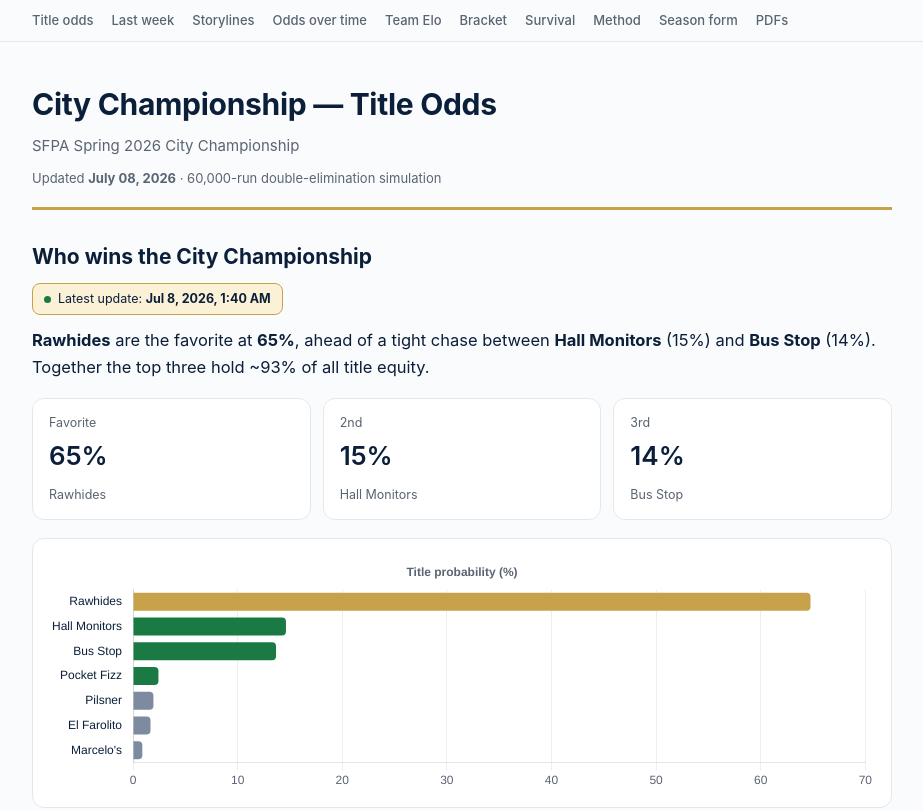
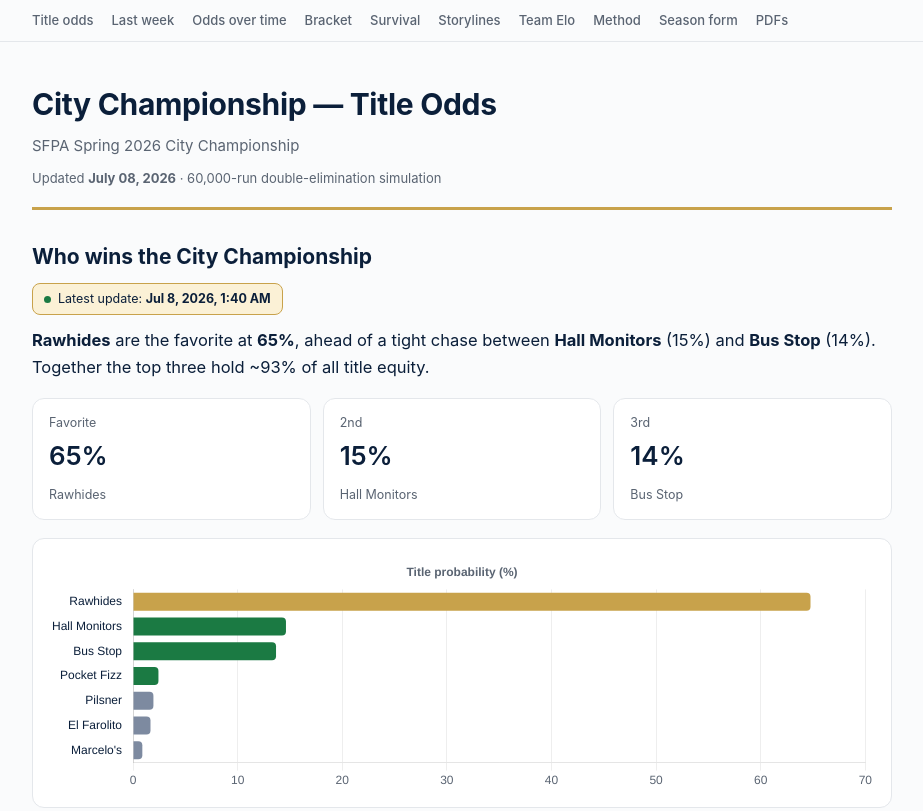
Before and after one commit to steven-sfpa/sfpa-odds, a plain HTML site: page index.html in a window 1280 px wide. Shown: the top 811 px of the page, without its empty margins (178-1101 px from the left). Drawn offline with nearby package versions, Linux system fonts and the light colour scheme.

Commit message:
Reorder report: dynamic sections above static

```diff
--- a/index.html
+++ b/index.html
@@ -72,8 +72,8 @@
 </head>
 <body>
 <nav><div class="inner">
-  <a href="#odds">Title odds</a><a href="#recap">Last week</a><a href="#storylines">Storylines</a><a href="#movement">Odds over time</a><a href="#power">Team Elo</a>
-  <a href="#bracket">Bracket</a><a href="#equity">Survival</a><a href="#method">Method</a>
+  <a href="#odds">Title odds</a><a href="#recap">Last week</a><a href="#movement">Odds over time</a><a href="#bracket">Bracket</a><a href="#equity">Survival</a>
+  <a href="#storylines">Storylines</a><a href="#power">Team Elo</a><a href="#method">Method</a>
   <a href="#form">Season form</a><a href="#pdf">PDFs</a>
 </div></nav>
 
@@ -154,6 +154,27 @@ function render(d){
      +'<p class="small">Model-predicted score (favorite &amp; expected margin) vs. the actual result. ⚡ marks a match the model\'s pick lost; winner\'s game count shown first.</p></section>';
   }
 
+  /* ===== DYNAMIC SECTIONS (change week to week) come first ===== */
+
+  /* MOVEMENT (time-series) */
+  h+='<section id="movement"><h2>Title odds over time</h2>'
+   +'<p>Each team\'s championship odds, re-computed after every play session (Tuesdays = winners\' bracket, Thursdays = losers\' bracket). A line can stay flat on a day a team didn\'t play — and can still move if the field around it changes (e.g. a contender knocked out early). The chart starts at the seeded draw and fills in as the playoffs unfold.</p>'
+   +'<div class="chartbox"><canvas id="tsChart" role="img" aria-label="Title odds over time line chart"></canvas></div>'
+   + (d.timeseries.length<=1 ? '<p class="small">Only the seeded starting point exists so far — the playoffs haven\'t begun. Lines will appear here as results come in.</p>' : '');
+
+  /* BRACKET */
+  h+='<section id="bracket"><h2>Projected bracket</h2>'
+   +'<p>The single most-likely path through the 16-team double-elimination bracket. Lose on the A-side (winners\') and you drop to the B-side (losers\'); a second loss ends your run. The B-side survivor must beat the A-side finalist twice in the grand final.</p>'
+   + '<div id="bracketSvg" class="bracket-scroll" style="min-width:0"></div>'
+   +'<p class="small">This is one most-likely tournament out of 60,000 simulated. The title odds above come from all of them — so a team\'s odds and its place in this single bracket can differ.</p></section>';
+
+  /* EQUITY heatmap */
+  h+='<section id="equity"><h2>How far each team survives</h2>'
+   +'<p>Share of simulations in which each team is still alive at each stage. Double-elimination means a team stays "alive" on either side until its second loss.</p>'
+   + heatmap(t)+'</section>';
+
+  /* ===== STATIC SECTIONS (background & methodology) come below ===== */
+
   /* STORYLINES */
   var sl=d.storylines||{};
   h+='<section id="storylines"><h2>The storylines</h2>';
@@ -182,12 +203,6 @@ function render(d){
   }
   h+='</section>';
 
-  /* MOVEMENT (time-series) */
-  h+='<section id="movement"><h2>Title odds over time</h2>'
-   +'<p>Each team\'s championship odds, re-computed after every play session (Tuesdays = winners\' bracket, Thursdays = losers\' bracket). A line can stay flat on a day a team didn\'t play — and can still move if the field around it changes (e.g. a contender knocked out early). The chart starts at the seeded draw and fills in as the playoffs unfold.</p>'
-   +'<div class="chartbox"><canvas id="tsChart" role="img" aria-label="Title odds over time line chart"></canvas></div>'
-   + (d.timeseries.length<=1 ? '<p class="small">Only the seeded starting point exists so far — the playoffs haven\'t begun. Lines will appear here as results come in.</p>' : '');
-
   /* POWER (Team Elo) */
   var pr=t.slice().sort(function(a,b){return b.team_elo-a.team_elo;}).map(function(x){
     return '<tr><td>'+ss(x.seed)+esc(x.team)+'</td><td class="num">'+x.team_elo+'</td><td class="num">'+x.top4_fargo+'</td><td class="num hide-sm">'+pct(x.title)+'</td></tr>';
@@ -195,17 +210,6 @@ function render(d){
   h+='<section id="power"><h2>Team Elo — overall strength</h2>'
    +'<p>Each team\'s strength rating: the Fargo of their best playoff lineup, adjusted for how they actually played this season, plus a data-tested pedigree where earned. Higher = stronger. This is what drives the title odds above.</p>'
    +'<table><thead><tr><th>Team</th><th class="num">Team Elo</th><th class="num">Top-4 Fargo</th><th class="num hide-sm">Title %</th></tr></thead><tbody>'+pr+'</tbody></table></section>';
-
-  /* BRACKET */
-  h+='<section id="bracket"><h2>Projected bracket</h2>'
-   +'<p>The single most-likely path through the 16-team double-elimination bracket. Lose on the A-side (winners\') and you drop to the B-side (losers\'); a second loss ends your run. The B-side survivor must beat the A-side finalist twice in the grand final.</p>'
-   + '<div id="bracketSvg" class="bracket-scroll" style="min-width:0"></div>'
-   +'<p class="small">This is one most-likely tournament out of 60,000 simulated. The title odds above come from all of them — so a team\'s odds and its place in this single bracket can differ.</p></section>';
-
-  /* EQUITY heatmap */
-  h+='<section id="equity"><h2>How far each team survives</h2>'
-   +'<p>Share of simulations in which each team is still alive at each stage. Double-elimination means a team stays "alive" on either side until its second loss.</p>'
-   + heatmap(t)+'</section>';
 
   /* METHOD */
   var ped=d.pedigree_note, bt=d.backtest||{};
```
Also changed, not shown: 1 other file.
